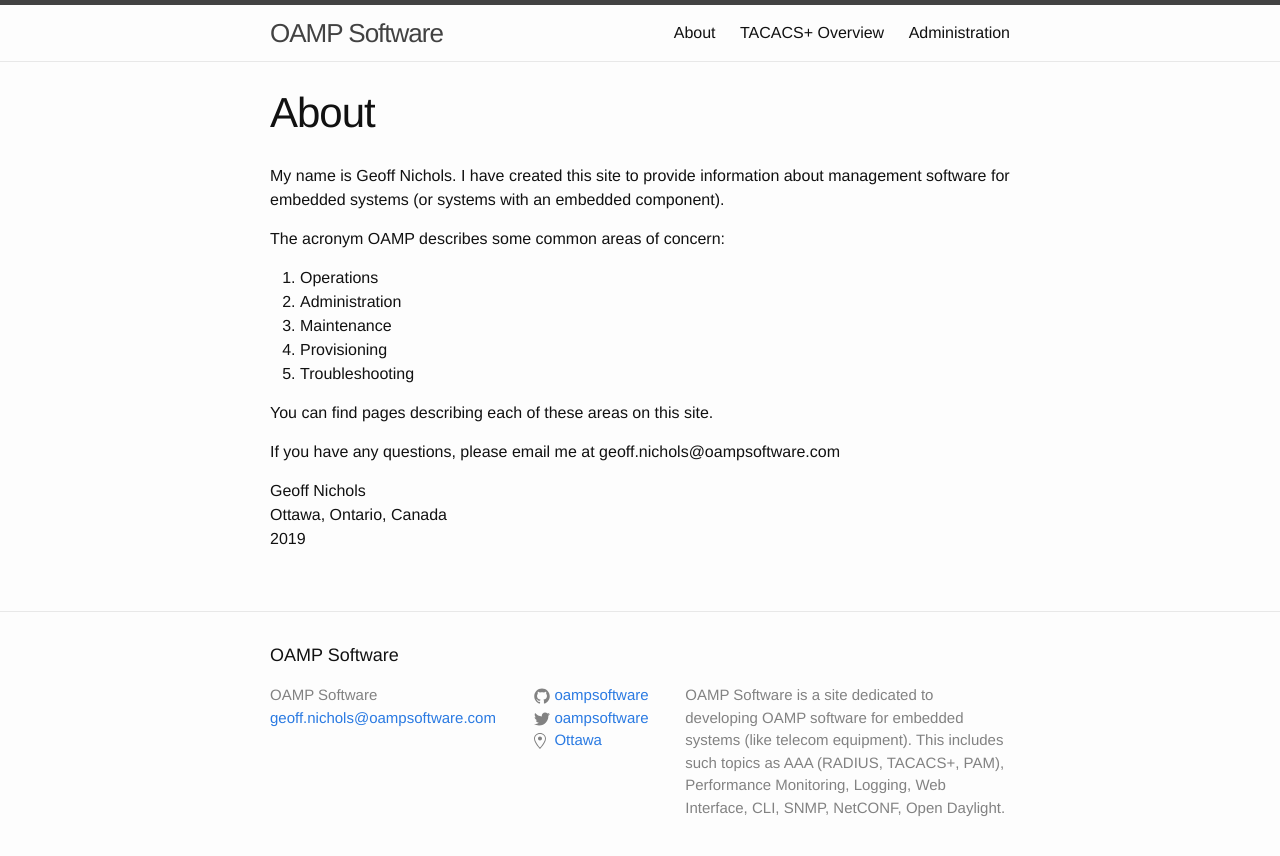
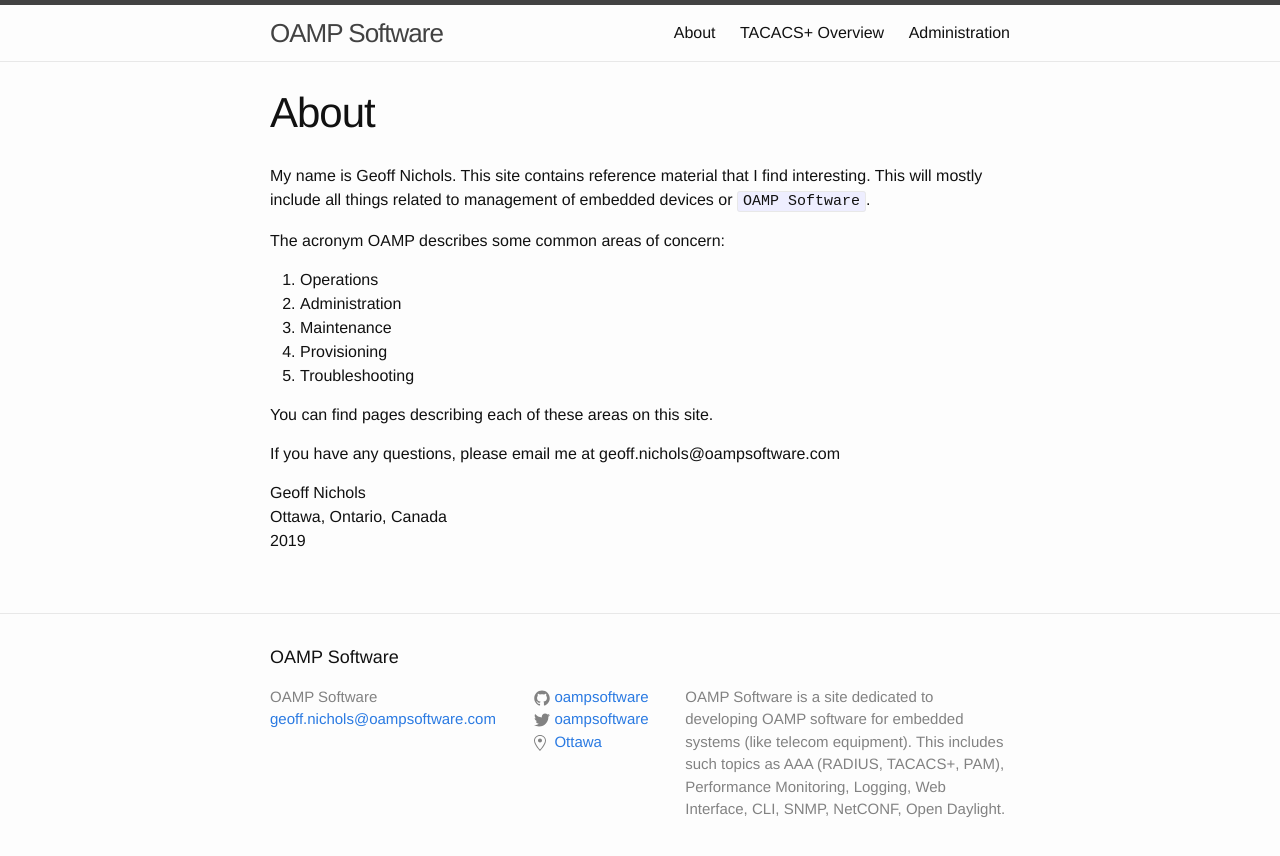
Before and after one commit to oampsoftware/blog, a Jekyll site: the page built from docs/about.md, in a window 1280 px wide. Shown: the top 856 px of the page. Built offline with Jekyll 4.4.1, drawn with Linux system fonts in a browser that asks for light colours.

Commit message:
Update about.md

```diff
--- a/docs/about.md
+++ b/docs/about.md
@@ -4,7 +4,7 @@ title: About
 permalink: /about/
 ---
 
-My name is Geoff Nichols. I have created this site to provide information about management software for embedded systems (or systems with an embedded component).
+My name is Geoff Nichols. This site contains reference material that I find interesting. This will mostly include all things related to management of embedded devices or `OAMP Software`.
 
 The acronym OAMP describes some common areas of concern:
 1. Operations
```
